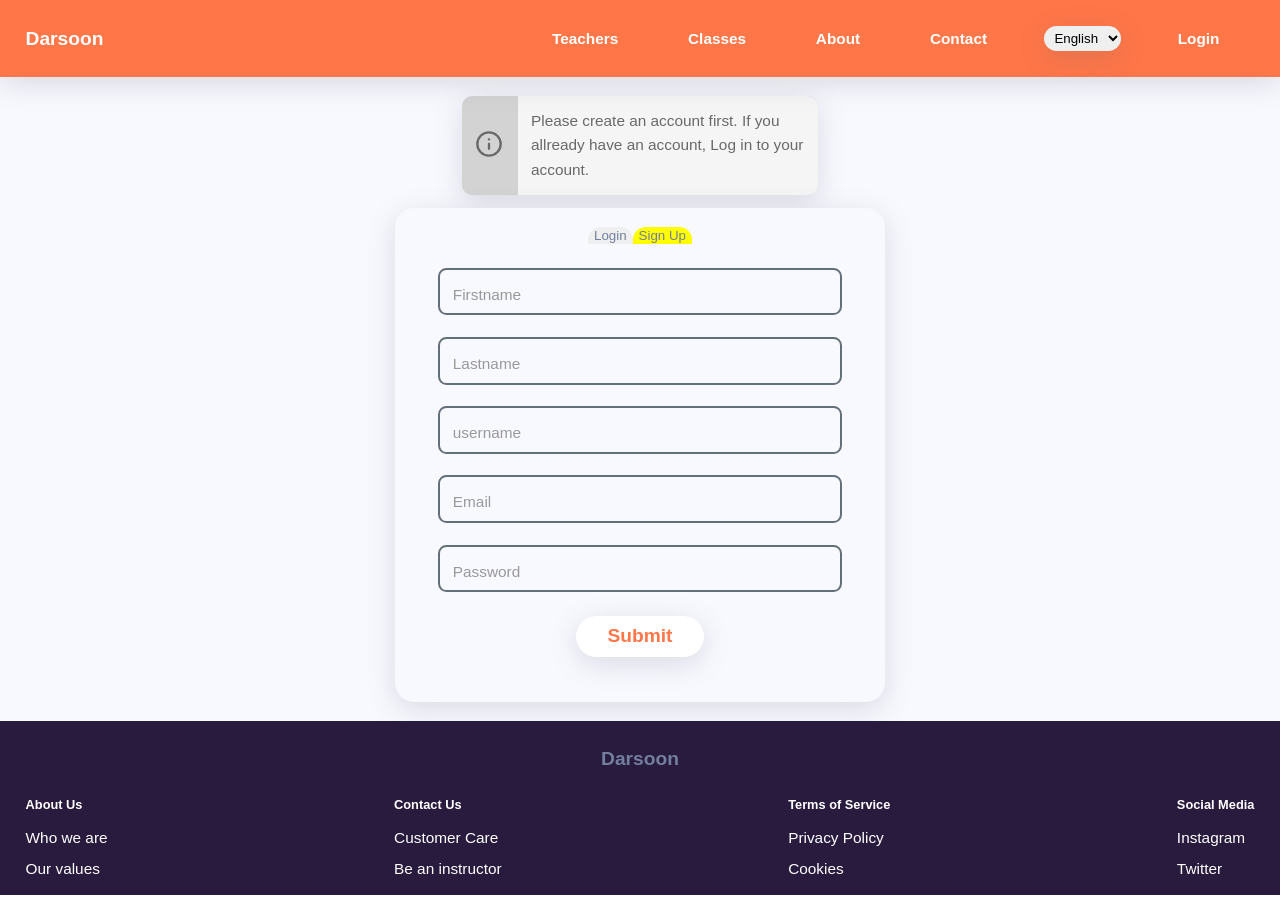
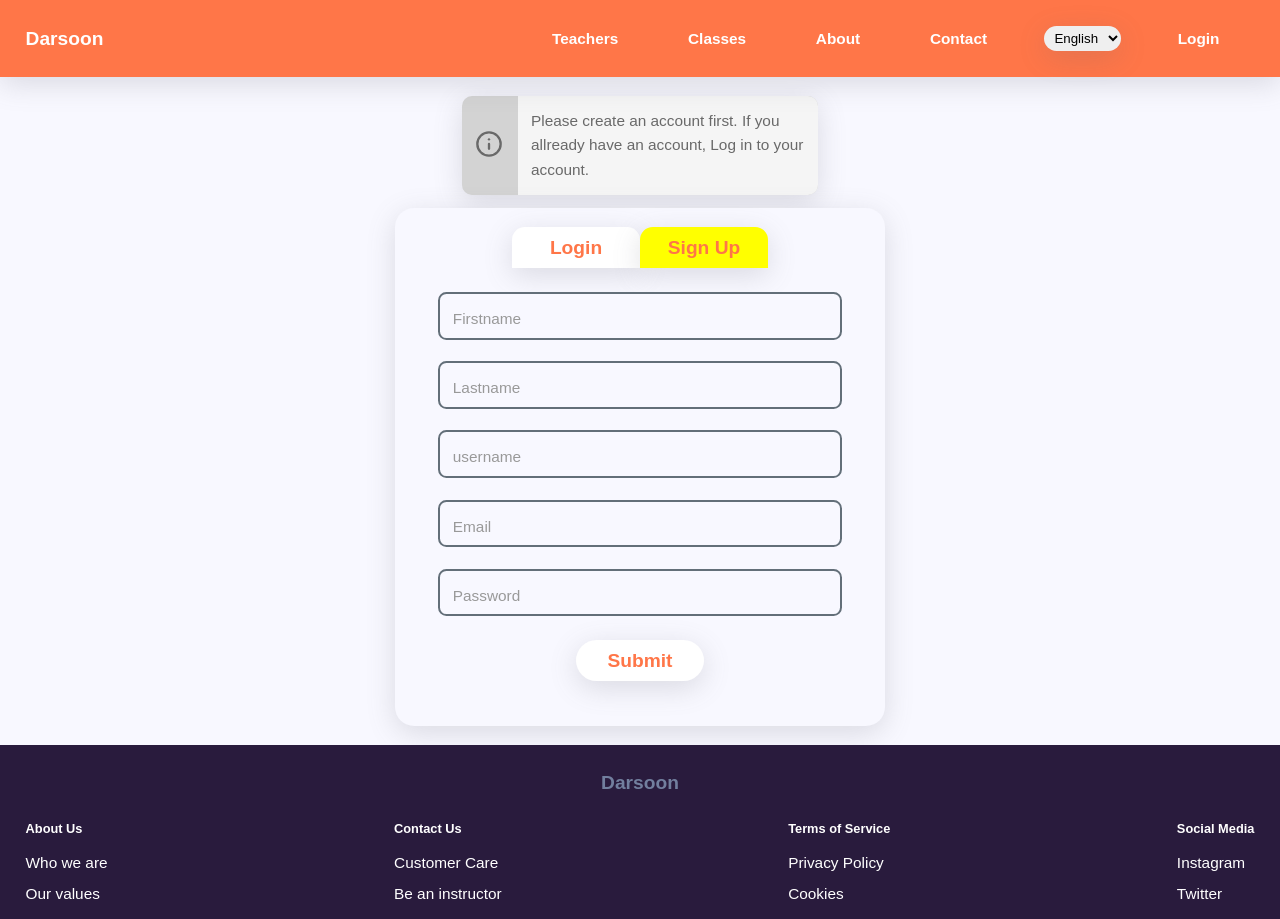
Before and after one commit to darsoonAccount/darsoon-frontend, a Next.js app: page /become-a-teacher in a window 1280 px wide. Before the commit the page ends 895 px from the top, so only its background shows below. Built offline with nearby package versions, Linux system fonts and the light colour scheme.

Commit message:
add toast notification for successful login/signup

```diff
--- a/components/LoginBox.tsx
+++ b/components/LoginBox.tsx
@@ -4,6 +4,7 @@ import Form from "./Form";
 import TextInput from "./TextInput";
 import { AuthContext } from "../contexts/AuthProvider";
 import { useRouter } from "next/router";
+import { useNotif } from "../contexts/AppProvider";
 
 interface ILoginBox {
   redirectTo?: string;
@@ -13,24 +14,27 @@ const LoginBox = ({ redirectTo }: ILoginBox) => {
   const [tab, setTab] = useState("signup");
   const { login } = useContext(AuthContext);
   const router = useRouter();
+  const { notify } = useNotif();
 
   const handleDataAfterSuccessfulLogin = (data) => {
     const { user, token, expiresIn } = data;
     login({ user, token, expiresIn });
     router.push(redirectTo || "/");
+    notify("Your are logged in.", "success");
   };
 
   const handleDataAfterSuccessfulSignup = (data) => {
     const { user, token, expiresIn } = data;
     login({ user, token, expiresIn });
-    router.push("/");
+    router.push(redirectTo || "/");
+    notify("Your are successfully signed up.", "success");
   };
 
   return (
     <Div>
       <div className="tabs">
         <button
-          className={`tab ${tab === "login" ? "active" : ""}`}
+          className={`button tab ${tab === "login" ? "active" : ""}`}
           onClick={() => {
             setTab(() => "login");
           }}
@@ -38,7 +42,7 @@ const LoginBox = ({ redirectTo }: ILoginBox) => {
           Login
         </button>
         <button
-          className={`tab ${tab === "signup" ? "active" : ""}`}
+          className={`button tab ${tab === "signup" ? "active" : ""}`}
           onClick={() => {
             setTab(() => "signup");
           }}
```
